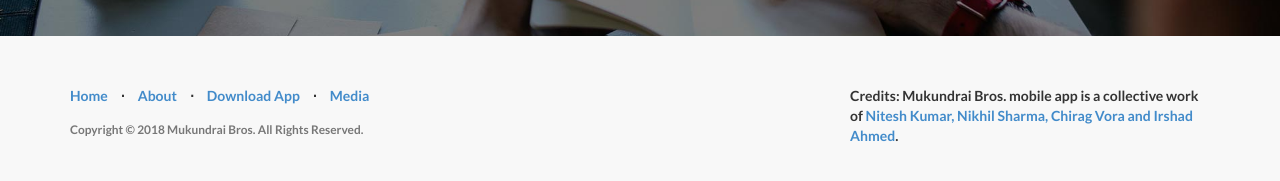
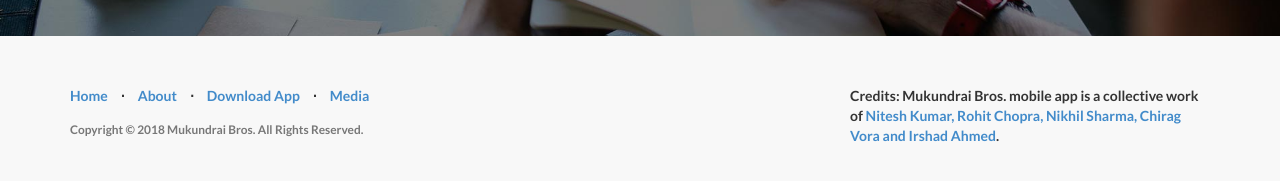
Before and after one commit to mukundraibros/mukundrai, a Jekyll site: the page built from index.html, in a window 1280 px wide and 900 px high, scrolled down 1976 px. Shown: the part 704-885 px from the top of the window. Built offline with Jekyll 4.4.1, drawn with Linux system fonts in a browser that asks for light colours.

Commit message:
Added a team member

```diff
--- a/_config.yml
+++ b/_config.yml
@@ -8,7 +8,7 @@ email: vora.c@mukundrai.com
 author: Chirag Vora
 description: Official homepage of Mukundrai Bros. application for Android and iOS
 copyright: 'Copyright &copy; 2018 Mukundrai Bros. All Rights Reserved.'
-credits: 'Credits: Mukundrai Bros. mobile app is a collective work of <a href="http://example.com/">Nitesh Kumar, Nikhil Sharma, Chirag Vora and Irshad Ahmed</a>.'
+credits: 'Credits: Mukundrai Bros. mobile app is a collective work of <a href="http://example.com/">Nitesh Kumar, Rohit Chopra, Nikhil Sharma, Chirag Vora and Irshad Ahmed</a>.'
 
 
 
--- a/_includes/about.html
+++ b/_includes/about.html
@@ -7,7 +7,7 @@
               <br/>
                 <p> Mukundrai Brothers is one of the oldest and trusted pharmacy in Nagpur. The store deals with variety of products ranging from allopathic drugs, ayurvedic formulations, cosmetics, neutraceuticals and surgical equipments.
 Read more <a href="http://mukundrai.com/about-us">here</a>.</p>
-                <p>Download From Google Play: <a href="https://updatethisurl.com">Android version</a></p>
+                <p>Download From Google Play: <a href="https://play.google.com/store/apps/details?id=com.mukundrai.pharmacy">Android version</a></p>
                 <p>Download from Apple Store: <a href="http://updatethisurl.com//">iOS version</a>.</p>
                 <p>Pre-book your medicines conveniently at ease of home and get your refils delivered at your doorstep.</p>
                 <br/>
```
